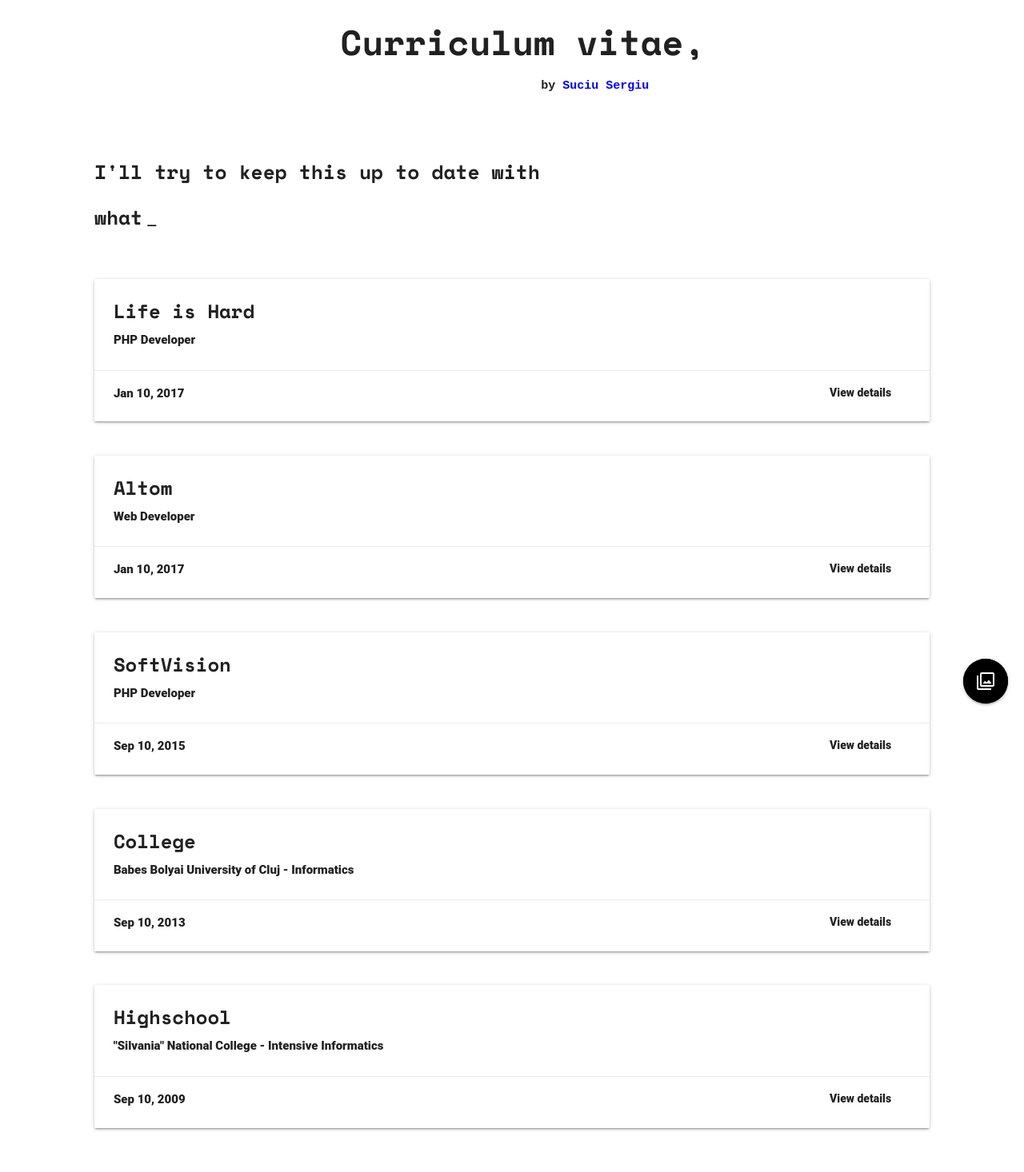
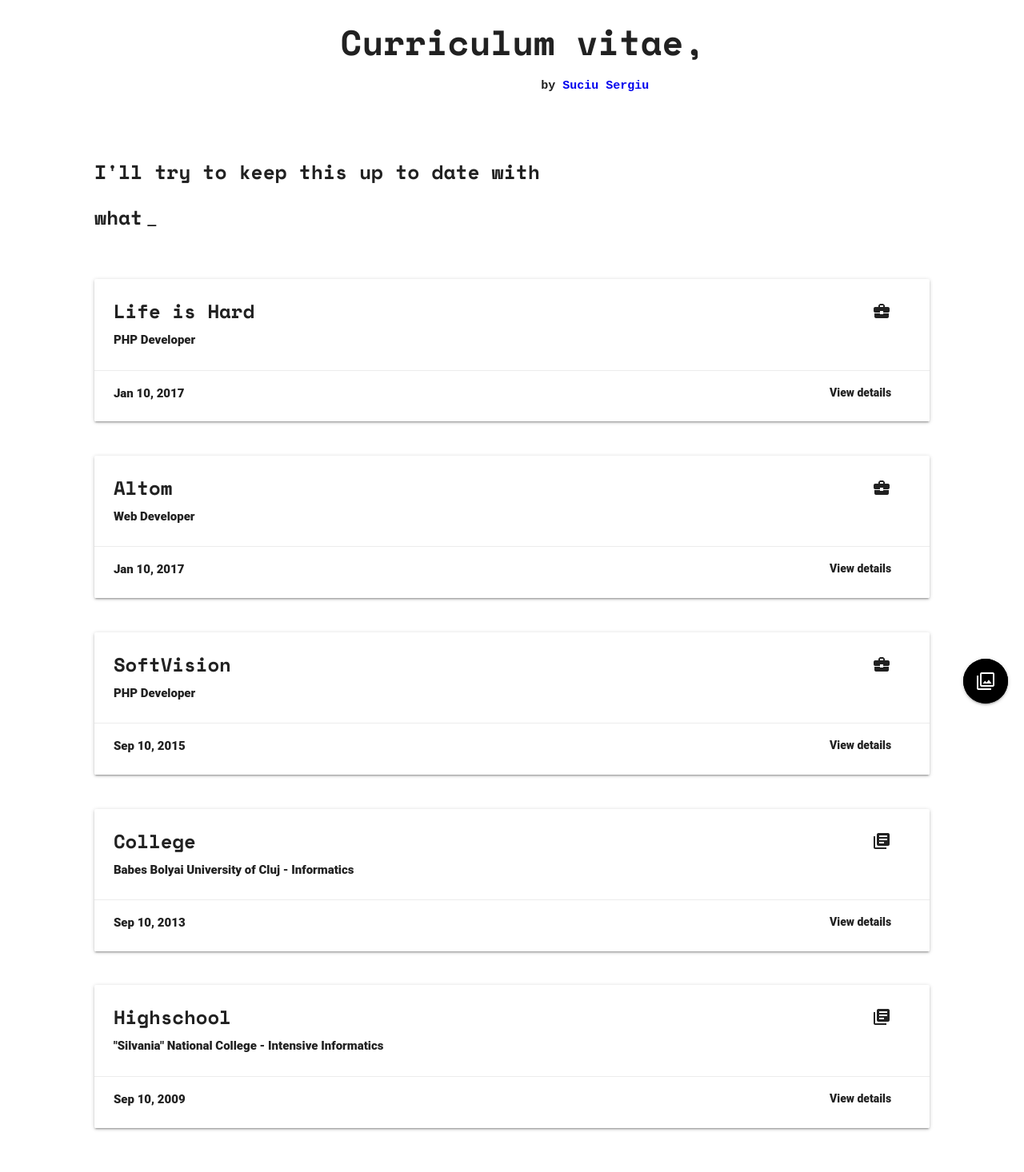
Before and after one commit to suciusergiu94/blog, a Jekyll site: the page built from index.html, in a window 1280 px wide. Shown: the whole page at 80% size. Built offline with Jekyll 4.4.1, drawn with Linux system fonts in a browser that asks for light colours.

Commit message:
added icons

```diff
--- a/_posts/education/2009-09-10-highschool-colegiul-national-silvania.markdown
+++ b/_posts/education/2009-09-10-highschool-colegiul-national-silvania.markdown
@@ -3,6 +3,7 @@
 title:  Highschool
 date:   2009-09-10 08:00:00 +0200
 description: "\"Silvania\" National College - Intensive Informatics"
+icon: library_books
 categories: education
 ---
 
--- a/_posts/education/2013-09-10-college-babes-bolyai-info.markdown
+++ b/_posts/education/2013-09-10-college-babes-bolyai-info.markdown
@@ -3,6 +3,7 @@
 title:  College
 date:   2013-09-10 08:00:00 +0200
 description: Babes Bolyai University of Cluj - Informatics
+icon: library_books
 categories: education
 ---
 
--- a/_posts/work-experience/2015-09-10-job-softvision.markdown
+++ b/_posts/work-experience/2015-09-10-job-softvision.markdown
@@ -4,6 +4,7 @@
 date:   2015-09-10 08:00:00 +0200
 description: PHP Developer
 categories: work-experience
+icon: business_center
 ---
 
 I started working at [SoftVision][sv] in November 2015 after a pre-employment training / bootcamp on web technologies.
--- a/_posts/work-experience/2017-01-10-job-altom.markdown
+++ b/_posts/work-experience/2017-01-10-job-altom.markdown
@@ -4,6 +4,7 @@
 date:   2017-01-10 08:00:00 +0200
 description: Web Developer
 categories: work-experience
+icon: business_center
 ---
 I started working at [Altom][altom] as a Web Developer in Jannuary 2017.
 <br/>
--- a/_posts/work-experience/2017-06-10-job-lifeishard.markdown
+++ b/_posts/work-experience/2017-06-10-job-lifeishard.markdown
@@ -4,6 +4,7 @@
 date:   2017-01-10 08:00:00 +0200
 description: PHP Developer
 categories: work-experience
+icon: business_center
 ---
 I started working at [Life is hard][lih] as a PHP Developer in June 2017.
 <br/>
--- a/index.html
+++ b/index.html
@@ -53,7 +53,8 @@
                         <div class="col s10 m10 offset-s1 offset-m1">
                           <div class="card ">
                             <div class="card-content ">
-                              <span class="card-title space-font">{{ post.title}}</span>
+                              <span class="card-title space-font">{{ post.title}}<i style="margin-right:24px" class="material-icons right">{{post.icon}}
+                              </i></span>
                               <p>{{post.description}}</p>
                             </div>
                             <div class="card-action" style="display:flex;justify-content:space-between">
```
